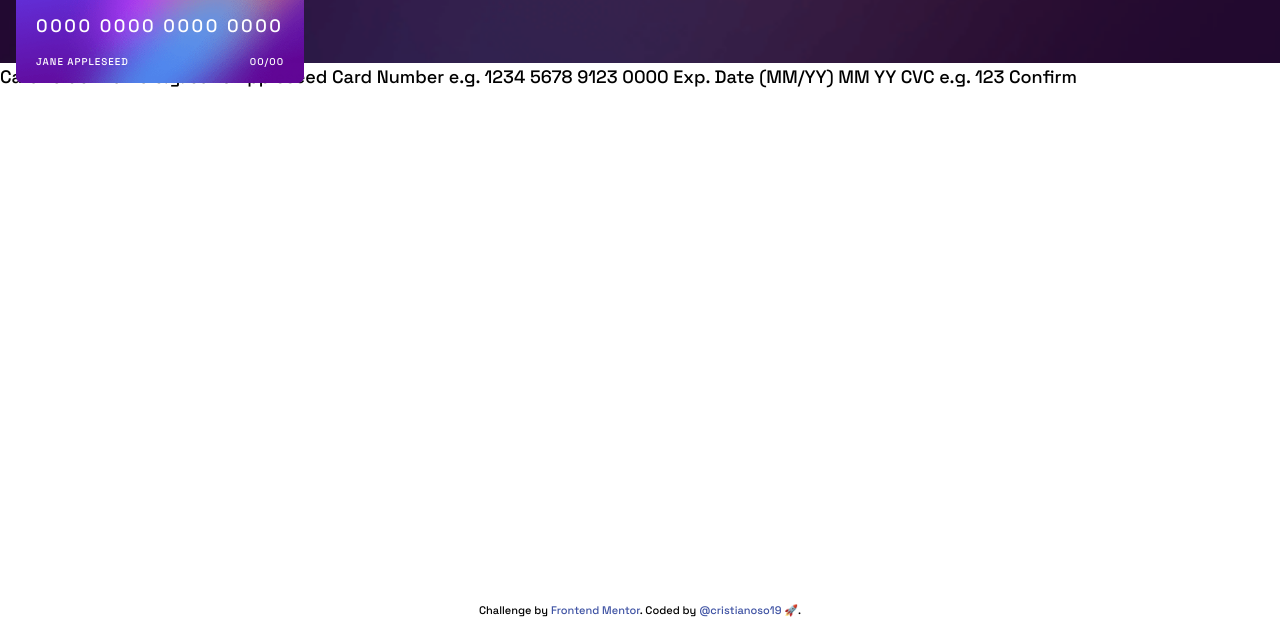
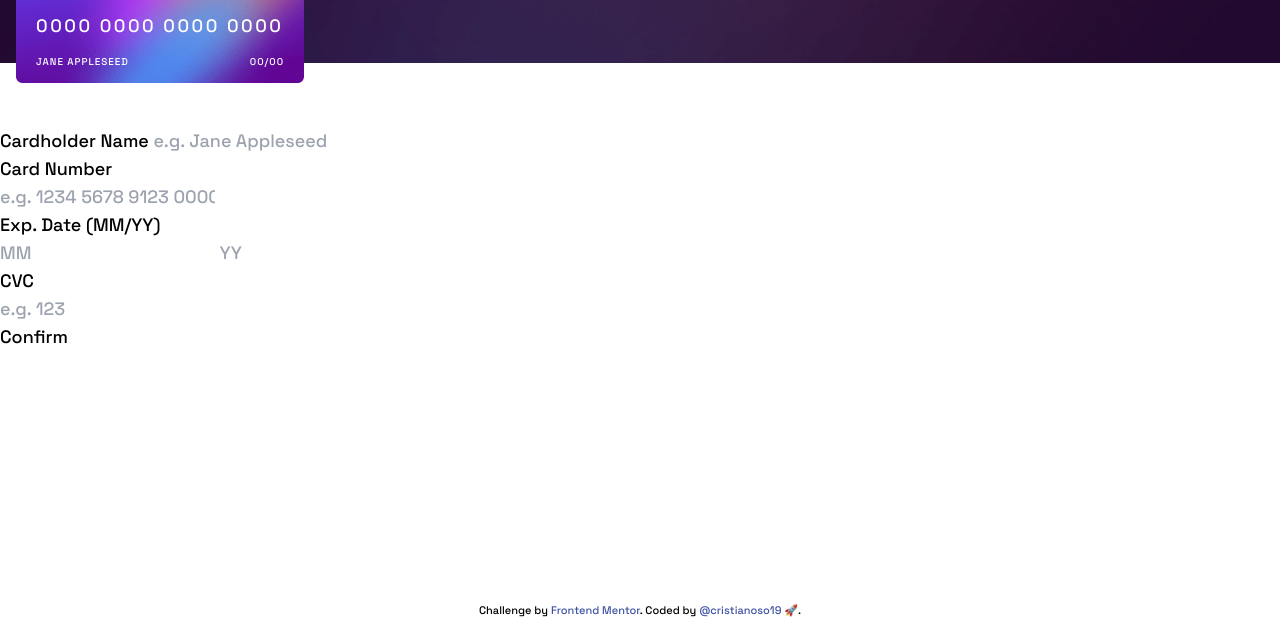
Before and after one commit to cristianoso19/fm.InteractiveCardForm, a website: page index.html in a window 1280 px wide. Shown: the part 204-828 px from the top of the page. Drawn offline with Linux system fonts and the light colour scheme.

Commit message:
Make html form

```diff
--- a/index.html
+++ b/index.html
@@ -38,21 +38,31 @@
       </div>
     </section>
     <section class="h-2/3">
-      <form action="#" method="post" class="block">
-        Cardholder Name
-        e.g. Jane Appleseed
-
-        Card Number
-        e.g. 1234 5678 9123 0000
-
-        Exp. Date (MM/YY)
-        MM
-        YY
-
-        CVC
-        e.g. 123
-
-        Confirm
+      <form action="#" method="post" class="mt-16">
+        <fieldset>
+          <p>
+            <label for="name">Cardholder Name</label>
+            <input type="text" id="name" placeholder="e.g. Jane Appleseed">
+          </p>
+           <p>
+            <label for="card_number" class="block">Card Number</label>
+            <input type="text" id="card-number" placeholder="e.g. 1234 5678 9123 0000">
+          </p>
+          <p class="flex flex-row">
+            <label for="date">Exp. Date (MM/YY)</label>
+            <p id="date">
+              <input type="number" id="month" placeholder="MM">
+              <input type="number" id="month" placeholder="YY">
+            </p>
+            <label for="cvc">CVC</label>
+            <p id="cvc">
+              <input type="number" id="month" placeholder="e.g. 123">
+            </p>
+            <p>
+              <button type="submit">Confirm</button>
+            </p>
+          </p>
+        </fieldset>
       </form>
     </section>
     <section class="hidden">
```
Also changed, not shown: dist/output.css.
